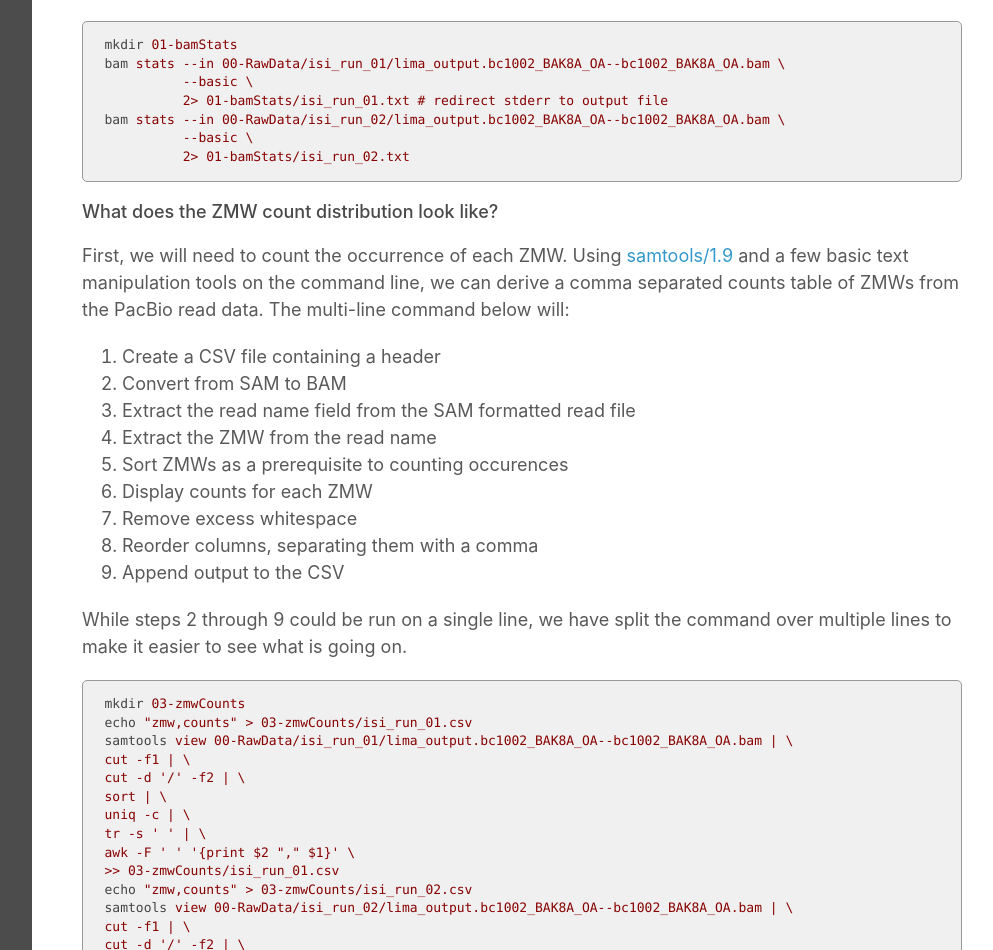
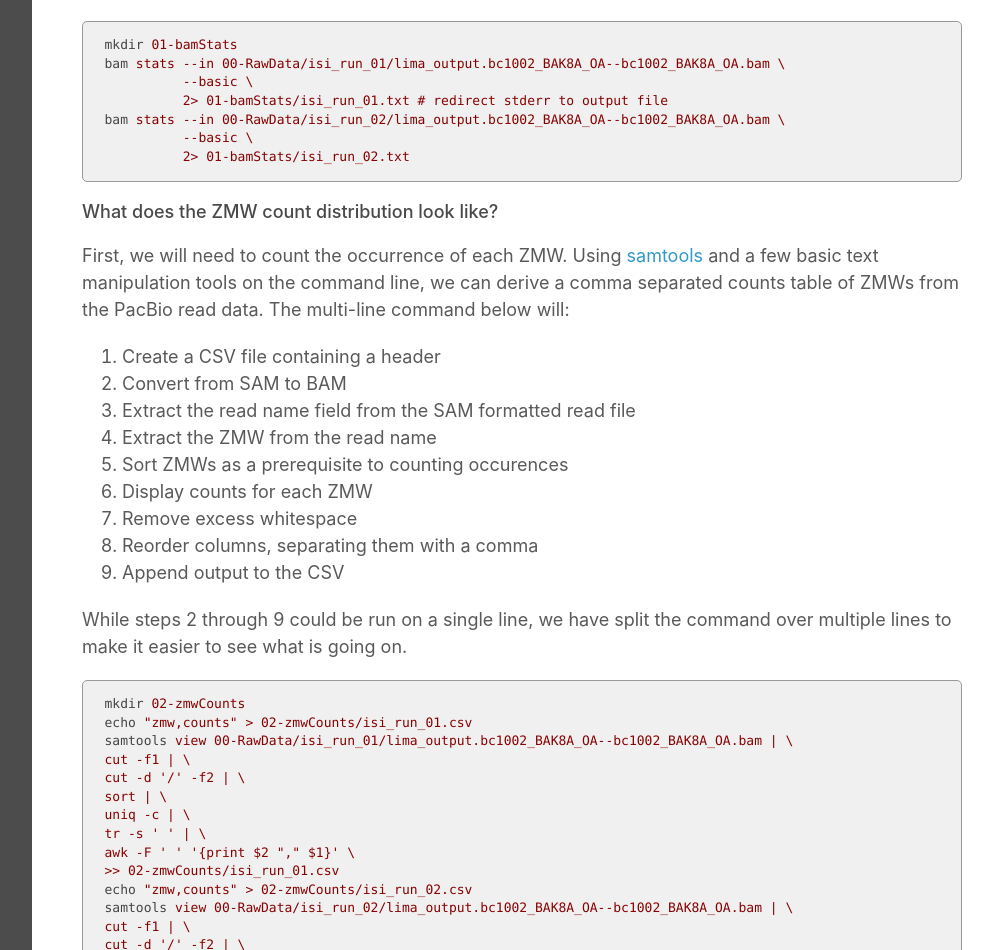
Before and after one commit to ucdavis-bioinformatics-training/2021-ASM-genome-assembly, a Jekyll site: the page built from markdown_docs/assembly.md, in a window 1280 px wide. Shown: the part 664-1614 px from the top of the page, without its empty margins (268-1261 px from the left). Built offline with Jekyll 4.4.1, drawn with Linux system fonts in a browser that asks for light colours; our own code applies the rules of GitHub Pages for plain Markdown files; some of the changed text lies outside the part shown.

Commit message:
in the process of updating versions. a bit chaotic

```diff
--- a/markdown_docs/assembly.md
+++ b/markdown_docs/assembly.md
@@ -12,7 +12,7 @@
 
 #### How many reads are there?
 
-The bam stats tool from [bamutil](https://github.com/statgen/bamUtil/releases/tag/v1.0.14) allows us to quickly count the reads in each run.
+The bam stats tool from [bamutil](https://github.com/statgen/bamUtil/) allows us to quickly count the reads in each run.
 
     mkdir 01-bamStats
     bam stats --in 00-RawData/isi_run_01/lima_output.bc1002_BAK8A_OA--bc1002_BAK8A_OA.bam \
@@ -24,7 +24,7 @@
 
 #### What does the ZMW count distribution look like?
 
-First, we will need to count the occurrence of each ZMW. Using [samtools/1.9](https://github.com/samtools/samtools/releases/tag/1.9) and a few basic text manipulation tools on the command line, we can derive a comma separated counts table of ZMWs from the PacBio read data. The multi-line command below will:
+First, we will need to count the occurrence of each ZMW. Using [samtools](https://github.com/samtools/samtools/releases/tag/1.9) and a few basic text manipulation tools on the command line, we can derive a comma separated counts table of ZMWs from the PacBio read data. The multi-line command below will:
 
 1. Create a CSV file containing a header
 2. Convert from SAM to BAM
@@ -38,8 +38,8 @@
 
 While steps 2 through 9 could be run on a single line, we have split the command over multiple lines to make it easier to see what is going on.
 
-    mkdir 03-zmwCounts
-    echo "zmw,counts" > 03-zmwCounts/isi_run_01.csv
+    mkdir 02-zmwCounts
+    echo "zmw,counts" > 02-zmwCounts/isi_run_01.csv
     samtools view 00-RawData/isi_run_01/lima_output.bc1002_BAK8A_OA--bc1002_BAK8A_OA.bam | \
     cut -f1 | \
     cut -d '/' -f2 | \
@@ -47,8 +47,8 @@
     uniq -c | \
     tr -s ' ' | \
     awk -F ' ' '{print $2 "," $1}' \
-    >> 03-zmwCounts/isi_run_01.csv
-    echo "zmw,counts" > 03-zmwCounts/isi_run_02.csv
+    >> 02-zmwCounts/isi_run_01.csv
+    echo "zmw,counts" > 02-zmwCounts/isi_run_02.csv
     samtools view 00-RawData/isi_run_02/lima_output.bc1002_BAK8A_OA--bc1002_BAK8A_OA.bam | \
     cut -f1 | \
     cut -d '/' -f2 | \
@@ -56,11 +56,11 @@
     uniq -c | \
     tr -s ' ' | \
     awk -F ' ' '{print $2 "," $1}' \
-    >> 03-zmwCounts/isi_run_02.csv
+    >> 02-zmwCounts/isi_run_02.csv
 
 The ZMW counts CSV files can be imported into R for summary statistics and visualizations.
 
-    run_01 <- read.csv("03-zmwCounts/isi_run_01.csv")
+    run_01 <- read.csv("02-zmwCounts/isi_run_01.csv")
     dim(run_01)
     [1] 8274    2
     sum(run_01$counts)
@@ -68,7 +68,7 @@
     summary(run_01$counts)
     Min. 1st Qu.  Median    Mean 3rd Qu.    Max.
     1.000   2.000   7.000   8.012  12.000  97.000
-    run_02 <- read.csv("03-zmwCounts/isi_run_02.csv")
+    run_02 <- read.csv("02-zmwCounts/isi_run_02.csv")
     dim(run_02)
     [1] 15686     2
     sum(run_02$counts)
```
Also changed, not shown: other parts of markdown_docs/assembly.md (+44 -44 lines).
